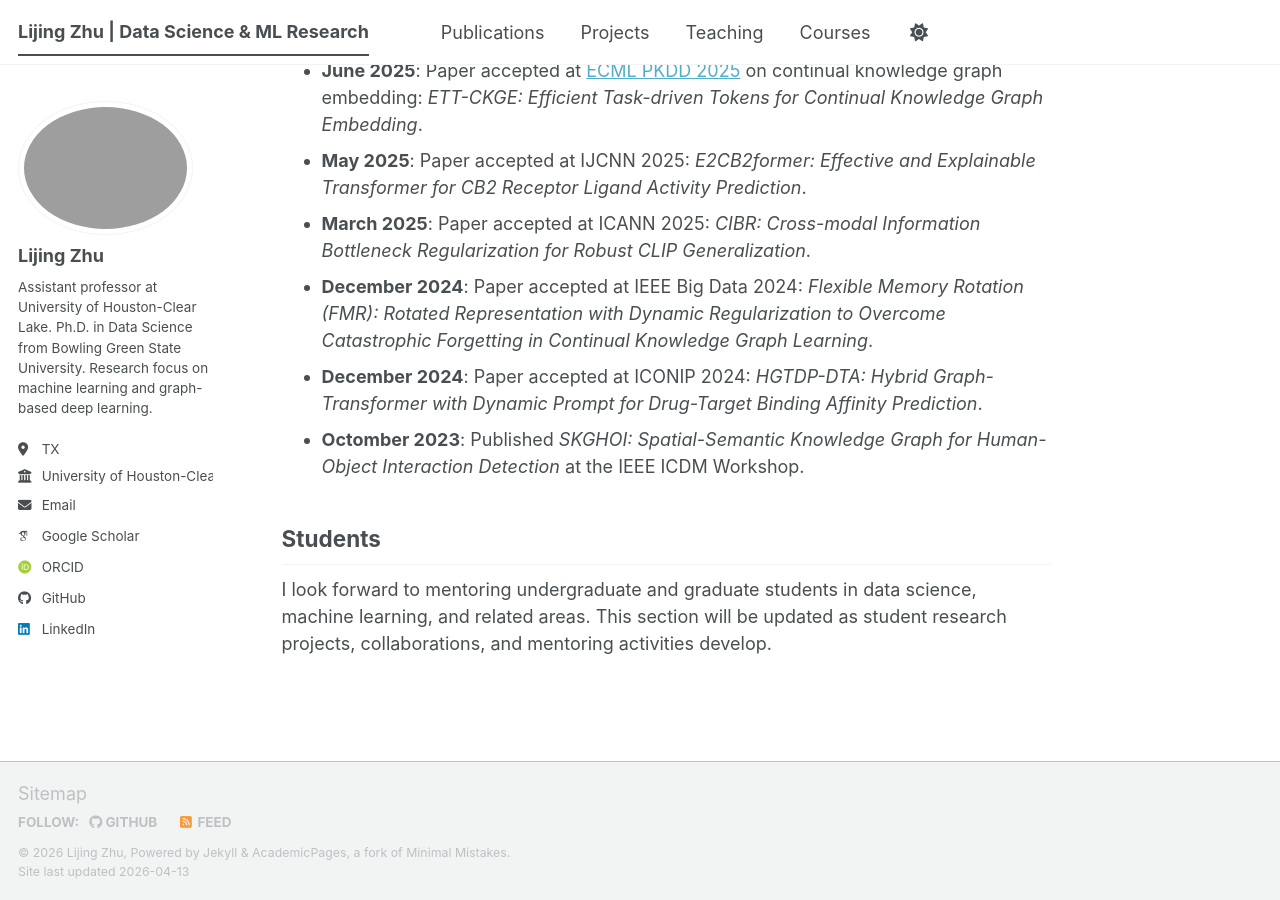
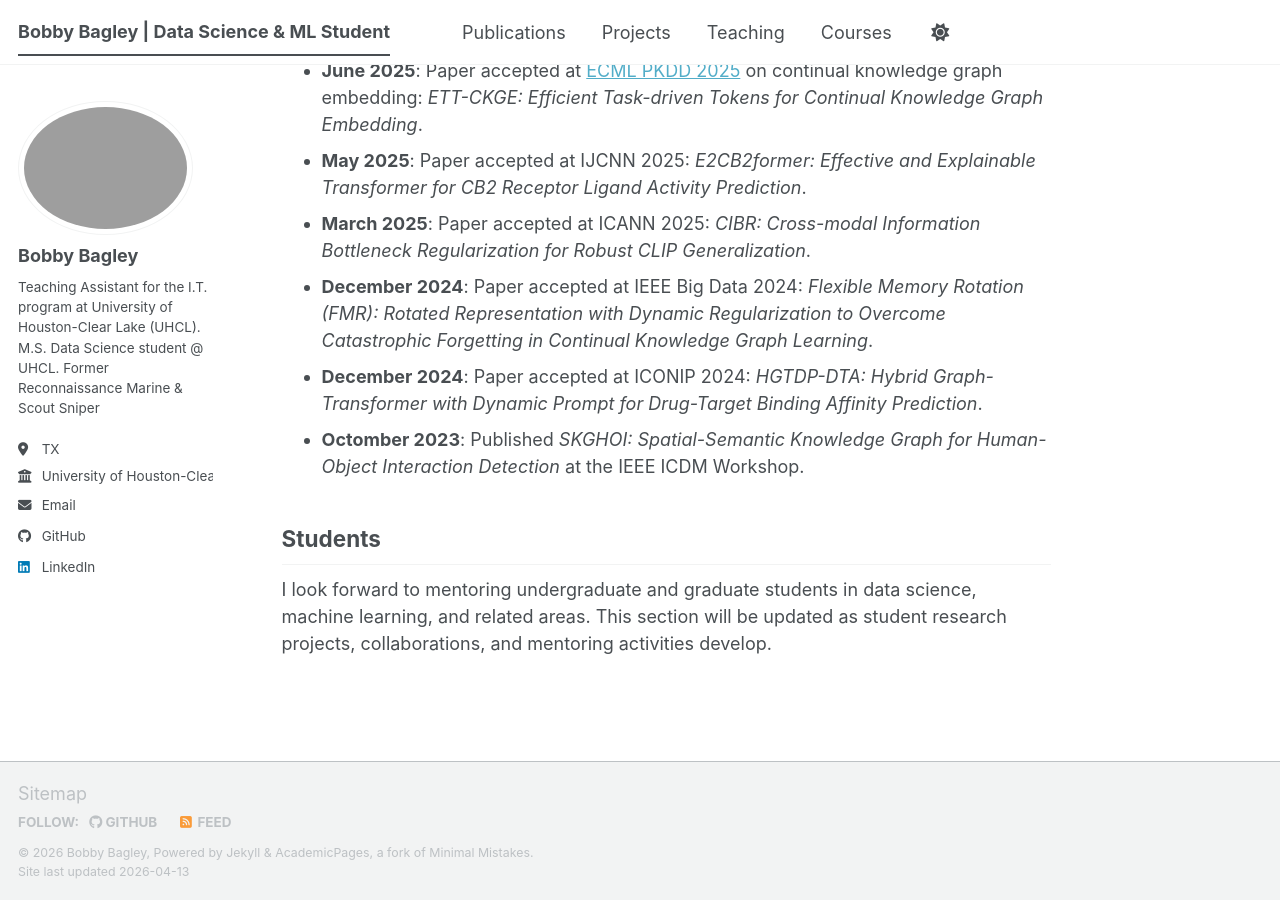
Before and after one commit to Bobby-Bag/Bobby-Bag.github.io, a Jekyll site: the page built from _pages/about.md, in a window 1280 px wide and 900 px high, scrolled down 1158 px. Built offline with Jekyll 4.4.1, drawn with Linux system fonts in a browser that asks for light colours; some web fonts are replaced; a script bundle is joined from its source files by our own code; library files that are not in the unit come from our copies.

Commit message:
Update personal information in _config.yml

```diff
--- a/_config.yml
+++ b/_config.yml
@@ -7,9 +7,9 @@
 locale: "en-US"            # Main language/locale of the site
 site_theme: "default"      # Theme skin used by the site
 
-title: "Lijing Zhu | Data Science & ML Research"   # Text shown in browser tab and SEO metadata
+title: "Bobby Bagley | Data Science & ML Student"   # Text shown in browser tab and SEO metadata
 title_separator: "-"       # Separator used in page titles
-name: "Lijing Zhu"         # Main name shown across the site
+name: "Bobby Bagley"         # Main name shown across the site
 description: "Academic portfolio and research in data science and machine learning"  # Short site description for search engines
 
 # -------------------------
@@ -17,7 +17,7 @@ description: "Academic portfolio and research in data science and machine learni
 # -------------------------
 # For a user site, url should match:
 # https://yourusername.github.io
-url: "https://lijingzhu1.github.io"
+url: "https://bobby-bag.github.io"
 
 # Leave baseurl empty for a user site repository named:
 # yourusername.github.io
@@ -26,25 +26,25 @@ baseurl: ""
 
 # Must match the GitHub repository path exactly:
 # username/repository-name
-repository: "lijingzhu1/lijingzhu1.github.io"
+repository: "bobby-bag/bobby-bag.github.io"
 
 # -------------------------
 # Author profile information
 # -------------------------
 author:
   avatar: "profile.JPG"    # Profile image file shown in the sidebar/profile area
-  name: "Lijing Zhu"
-  bio: "Assistant professor at University of Houston-Clear Lake. Ph.D. in Data Science from Bowling Green State University. Research focus on machine learning and graph-based deep learning."
+  name: "Bobby Bagley"
+  bio: "Teaching Assistant for the I.T. program at University of Houston-Clear Lake (UHCL). M.S. Data Science student @ UHCL. Former Reconnaissance Marine & Scout Sniper"
   location: "TX"
   employer: "University of Houston-Clear Lake"
-  email: "zhul@uhcl.edu"
+  email: "bagleyr6515@uhcl.edu"
 
   # Professional / academic links
   # Leave a field empty if it is not used.
-  googlescholar: "https://scholar.google.com/citations?user=_c1ydPQAAAAJ&hl=en"
-  github: "lijingzhu1"
-  linkedin: "www.linkedin.com/in/lijingz-19970620"
-  orcid: "https://orcid.org/0009-0002-7107-2880"
+  #googlescholar: "https://scholar.google.com/citations?user=_c1ydPQAAAAJ&hl=en"
+  github: "Bobby-Bag"
+  linkedin: "www.linkedin.com/in/bagley0321"
+  #orcid: "https://orcid.org/0009-0002-7107-2880"
 
 # -------------------------
 # General behavior
```
